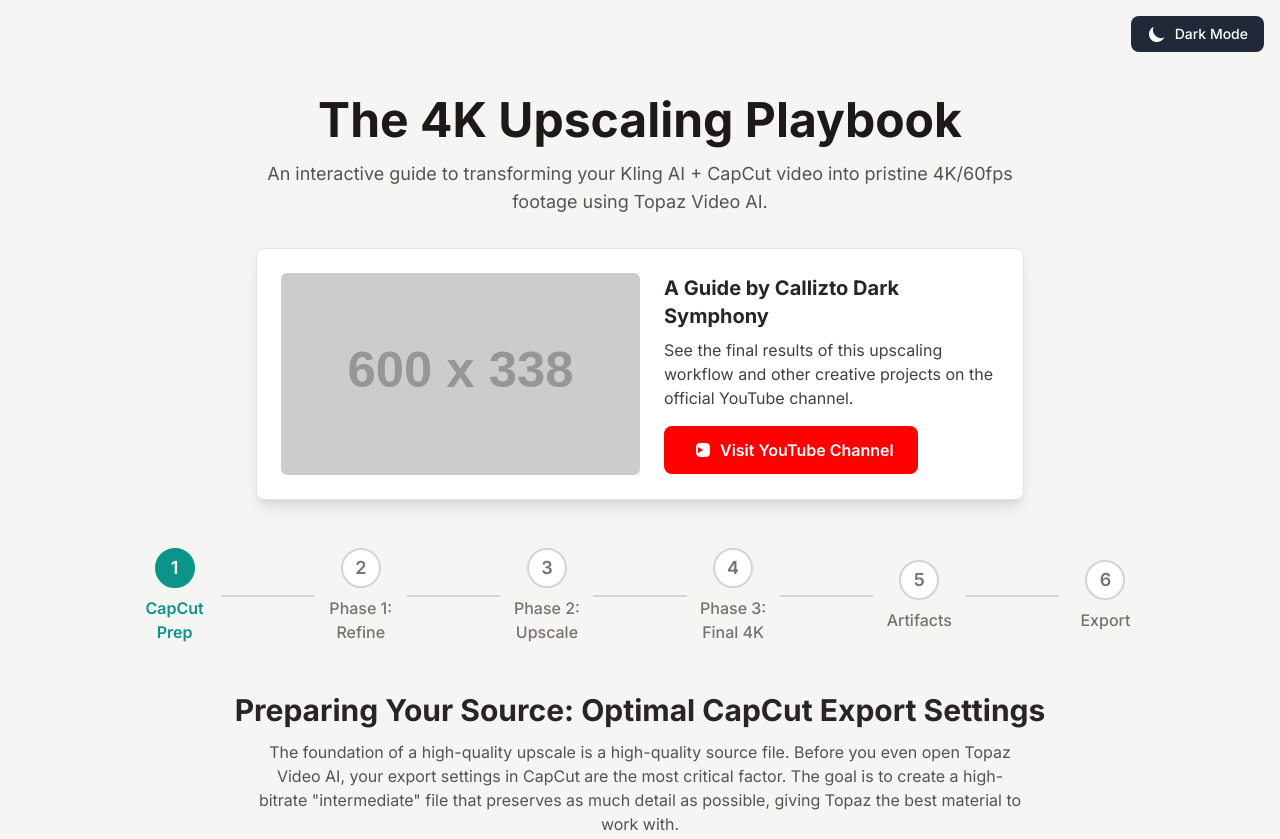
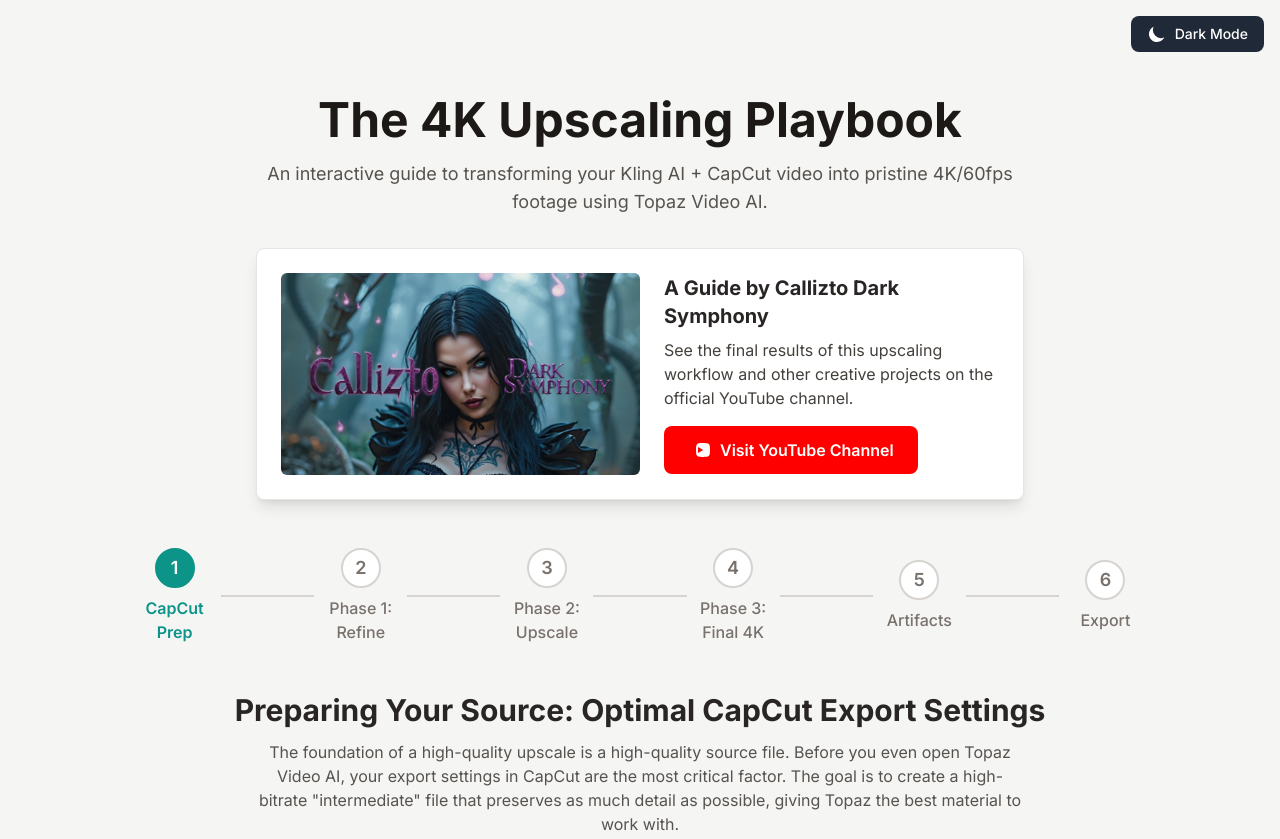
Before and after one commit to CalliztoDarkSymphony/video-upscaling-guide, a plain HTML site: page index.html in a window 1280 px wide. Shown: the top 839 px of the page. Drawn offline with nearby package versions, Linux system fonts and the light colour scheme; placeholder pictures from the web are drawn by us.

Commit message:
Add files via upload

```diff
--- a/index.html
+++ b/index.html
@@ -97,7 +97,7 @@
         <div class="mb-12 bg-white dark:bg-gray-800 p-6 rounded-lg shadow-lg border border-stone-200 dark:border-gray-700 max-w-3xl mx-auto overflow-hidden">
              <div class="md:flex md:gap-6 items-center">
                  <div class="md:w-1/2 flex-shrink-0">
-                     <img src="https://placehold.co/600x338/1f2937/a3a3a3?text=Your+YouTube+Banner" alt="YouTube Channel Banner for Callizto Dark Symphony" class="rounded-md object-cover w-full h-full">
+                     <img src="youtube-banner.jpg" alt="YouTube Channel Banner for Callizto Dark Symphony" class="rounded-md object-cover w-full h-full">
                  </div>
                  <div class="md:w-1/2 mt-4 md:mt-0 text-center md:text-left">
                      <h3 class="text-xl font-bold text-stone-800 dark:text-stone-200">A Guide by Callizto Dark Symphony</h3>
```
